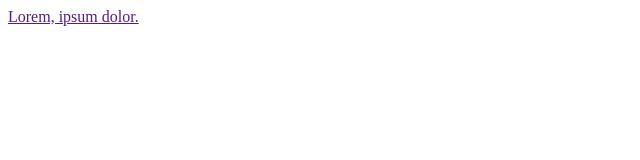
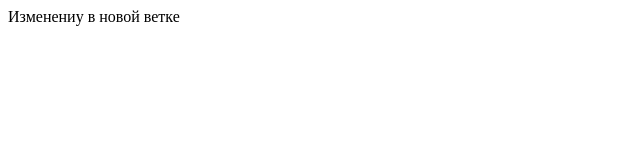
Before and after one commit to filimonich/project_october, a plain HTML site: page master.html in a window 1280 px wide. Shown: the whole page, without its empty margins (0-640 px from the left). Drawn offline with Linux system fonts and the light colour scheme.

Commit message:
изменения в master.html

```diff
--- a/master.html
+++ b/master.html
@@ -7,6 +7,8 @@
   <title>Document</title>
 </head>
 <body>
-  <a href="">Lorem, ipsum dolor.</a>
+  <div class="sidebar">
+    <div class="sidebar__title">Изменениу в новой ветке</div>
+  </div>
 </body>
 </html>
```
